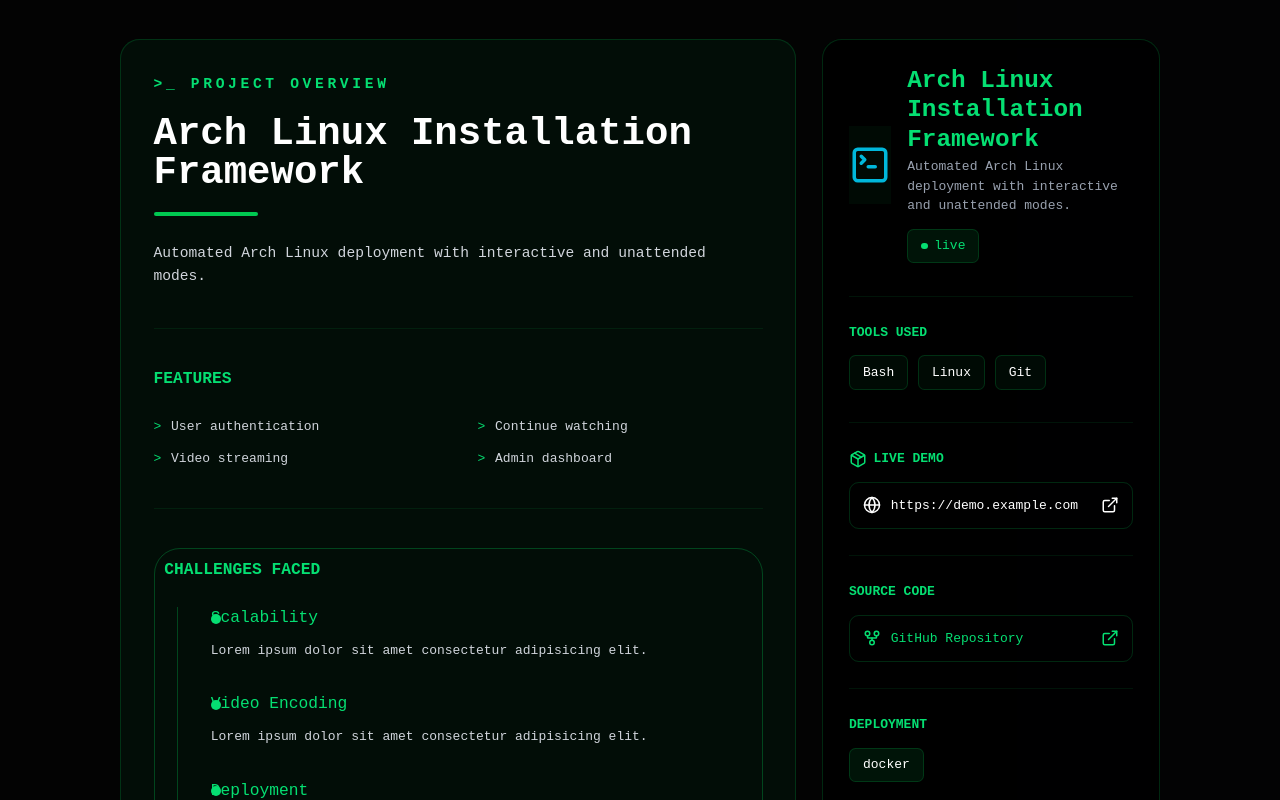
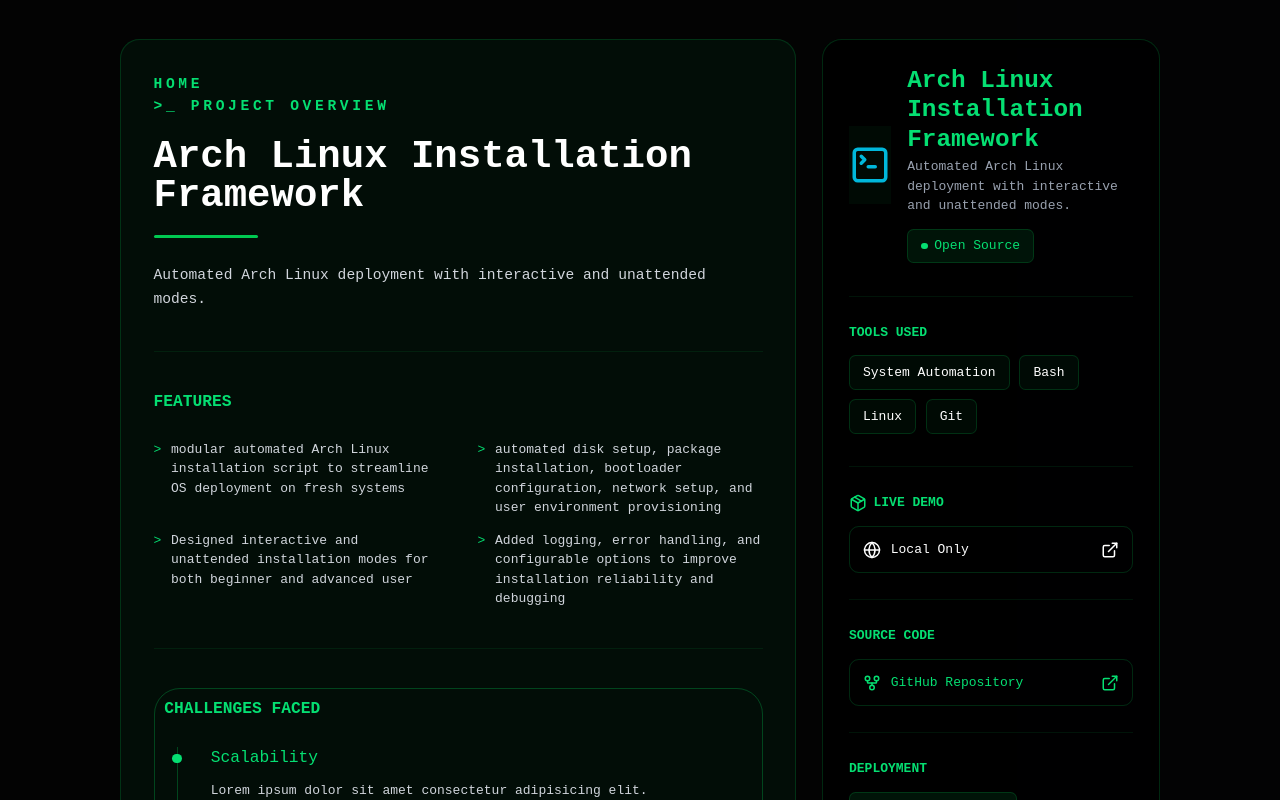
Before and after one commit to Abhishek3917/portfolio, a React (Vite) app: page /project/archinstall in a window 1280 px wide. Shown: the top 800 px of the page. Built offline with nearby package versions, Linux system fonts and the light colour scheme.

Commit message:
vercel routing and fix

```diff
--- a/index.html
+++ b/index.html
@@ -2,9 +2,8 @@
 <html lang="en">
   <head>
     <meta charset="UTF-8" />
-    <link rel="icon" type="image/svg+xml" href="/favicon.svg" />
     <meta name="viewport" content="width=device-width, initial-scale=1.0" />
-    <title>portfolio_v1</title>
+    <title>askportfolio</title>
   </head>
   <body>
     <div id="root"></div>
--- a/package.json
+++ b/package.json
@@ -4,7 +4,7 @@
   "version": "0.0.0",
   "type": "module",
   "scripts": {
-    "dev": "vite --host",
+    "dev": "vite",
     "build": "tsc -b && vite build",
     "lint": "eslint .",
     "preview": "vite preview"
--- a/src/Data/projectdata.ts
+++ b/src/Data/projectdata.ts
@@ -5,13 +5,43 @@
     icons:SquareTerminal,
     title: "Arch Linux Installation Framework",
     description:"Automated Arch Linux deployment with interactive and unattended modes.",
-    tech: ["Bash", "Linux", "Git"],
+    tech: ["System Automation","Bash", "Linux","Git"],
     iconColor: "text-cyan-500",
     features:[
-      "User authentication",
-      "Continue watching",
-      "Video streaming",
-      "Admin dashboard",
+      "modular automated Arch Linux installation script to streamline OS deployment on fresh systems",
+      "automated disk setup, package installation, bootloader configuration, network setup, and user environment provisioning",
+      "Designed interactive and unattended installation modes for both beginner and advanced user",
+      "Added logging, error handling, and configurable options to improve installation reliability and debugging",
+    ],
+    challenges:{
+    "Scalability":[
+      " Lorem ipsum dolor sit amet consectetur adipisicing elit."
+    ],
+    "Video Encoding":[
+      "Lorem ipsum dolor sit amet consectetur adipisicing elit."
+    ],
+    "Deployment":[
+      "Lorem ipsum dolor sit amet consectetur adipisicing elit."
+    ]
+    },
+    demoLink:"Local Only",
+    sourceCode:"https://github.com/Abhishek3917/arch_linux_installation.git",
+    deployment:"Active Development",
+    lastUpdated:"jun 22, 2026",
+    status:"Open Source"
+  },
+
+  { slug:"zipdf",
+    icons:SquarePlay,
+    title: "ZiPDF",
+    description:"Self-hosted media and file streaming platform.",
+    tech: ["React", "TypeScript", "Node.js","Tailwind CSS" ],
+    iconColor: "text-[#A855F7]",
+    features:[
+      "A responsive React + TypeScript frontend with reusable UI components",
+      "client-side file processing concepts and optimized user interactions",
+      "Structured the application with scalable frontend architecture and component-based design",
+      "",
     ],
     challenges:{
     "Scalability":[
@@ -25,23 +55,23 @@
     ]
     },
     demoLink:"https://demo.example.com",
-    sourceCode:"https://demo.example.com",
+    sourceCode:"https://github.com/Abhishek3917/ZiPDF.git",
     deployment:"docker",
-    lastUpdated:"2025-07-24",
-    status:"live"
+    lastUpdated:"jun 21, 2026",
+    status:"Active Development"
   },
 
-  { slug:"zipdf",
-    icons:SquarePlay,
-    title: "ZiPDF",
-    description:"Self-hosted media and file streaming platform.",
-    tech: ["React", "Node.js", "Express"],
-    iconColor: "text-[#A855F7]",
+  { slug:"zxstream",
+    icons:File,
+    title:"ZXstream",
+    description:"Online PDF processing platform.",
+    tech: ["React", "Nodejs", "Express", "JavaScript","TypeScript", "Linux"],
+    iconColor: "text-[#FF4D4D]",
     features:[
-      "User authentication",
-      "Continue watching",
-      "Video streaming",
-      "Admin dashboard",
+      " Node.js + Express backend with REST APIs for file handling and streaming operations",
+      "Optimized file delivery using streaming-based transfer instead of loading entire files into memory.",
+      "Configured Linux-based home server deployment with reverse proxy concepts and server-side security practices",
+      "",
     ],
     challenges:{
     "Scalability":[
@@ -55,39 +85,9 @@
     ]
     },
     demoLink:"https://demo.example.com",
-    sourceCode:"https://demo.example.com",
+    sourceCode:"https://github.com/Abhishek3917/zxstream.git",
     deployment:"docker",
-    lastUpdated:"May 20,2025",
-    status:"live"
-  },
-
-  { slug:"zxstream",
-    icons:File,
-    title:"ZXstream",
-    description:"Online PDF processing platform.",
-    tech: ["React", "TypeScript", "Tailwind"],
-    iconColor: "text-[#FF4D4D]",
-    features:[
-      "User authentication",
-      "Continue watching",
-      "Video streaming",
-      "Admin dashboard",
-    ],
-    challenges:{
-    "Scalability":[
-      " Lorem ipsum dolor sit amet consectetur adipisicing elit."
-    ],
-    "Video Encoding":[
-      "Lorem ipsum dolor sit amet consectetur adipisicing elit."
-    ],
-    "Deployment":[
-      "Lorem ipsum dolor sit amet consectetur adipisicing elit."
-    ]
-    },
-    demoLink:"https://demo.example.com",
-    sourceCode:"https://demo.example.com",
-    deployment:"docker",
-    lastUpdated:"2025-07-24",
+    lastUpdated:"jun 22,2026",
     status:"active"
   },
 
--- a/src/page/PageNotFound.tsx
+++ b/src/page/PageNotFound.tsx
@@ -1,5 +1,5 @@
 import {Link} from "react-router-dom"
-import { ArchAscii,astronout } from "../Data/Archascii";
+import {astronout } from "../Data/Archascii";
 
 export default function PageNotFound() {
   return (
--- a/src/page/ProjectDetail.tsx
+++ b/src/page/ProjectDetail.tsx
@@ -9,10 +9,13 @@
   const Icon = icons;
 
   return (
+<>
+
     <section className="bg-zinc-950/35 text-white min-h-screen px-6 py-12 project">
       <div className="max-w-7xl mx-auto grid lg:grid-cols-[2fr_1fr] gap-8 ">
         <div className=" rounded-3xl border border-green-500/20 p-10 bg-green-950/25">
           <div className="mb-12">
+              <a href="/" className="text-green-400 font-semibold tracking-[0.25em] flex uppercase text-lg">home</a>
             <p className="text-green-400 font-semibold tracking-[0.25em] uppercase text-lg">
               {">_"} Project Overview
             </p>
@@ -20,6 +23,7 @@
             <h1 className="text-4xl lg:text-5xl font-bold mt-6 mb-6">
               {title}
             </h1>
+
             <div className="w-32 h-1 bg-green-500 rounded-full mb-8"/>
             <p className="text-gray-300 leading-relaxed text-lg">
               {description}
@@ -56,7 +60,7 @@
                   key={title}
                   className="relative pl-10 pb-10"
                 >
-                  <div className="absolute top-2 w-3 h-3 rounded-full bg-green-400" />
+                  <div className="absolute -left-2 top-2 w-3 h-3 rounded-full bg-green-400" />
 
                   <h3 className="text-green-400 text-xl mb-3">
                     {title}
@@ -75,8 +79,9 @@
             </div>
           </div>
         </div>
+        {/* rightside status */}
         <div className=" rounded-3xl border border-green-500/20 bg-black/70 backdrop-blur-sm p-8 h-fit sticky top-8 ">
-          {/* PROJECT INFO */}
+
           <div className="flex gap-5 items-center mb-10">
             <div className=" w-24 h-24 flex items-center justify-center bg-green-500/5 " >
               <Icon size={42} className={iconColor} />
@@ -172,6 +177,8 @@
         </div>
       </div>
     </section>
+
+</>
   );
 }
 
```
Also changed, not shown: src/components/MainPage.tsx (+3 -4 lines), public/main_bottom.png (deleted), src/assets/main_bottom.avif (added), vercel.json (added).
